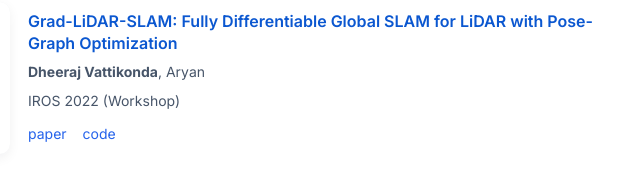
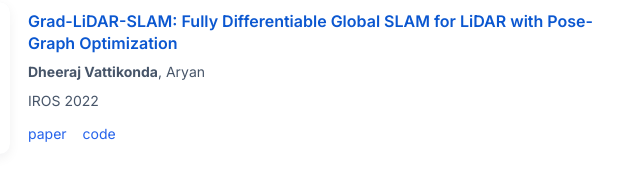
Before and after one commit to Vattikondadheeraj/dheerajvattikonda.github.io, a plain HTML site: page index.html in a window 1280 px wide. Shown: the part 1358-1550 px from the top of the page, 440-1080 px from the left. Drawn offline with Linux system fonts and the light colour scheme.

Commit message:
Fix paper venue formatting in index.html

```diff
--- a/index.html
+++ b/index.html
@@ -183,7 +183,7 @@
                     <a href="https://openreview.net/forum?id=tvPtqbjsKgX" target="_blank" rel="noopener noreferrer">Grad-LiDAR-SLAM: Fully Differentiable Global SLAM for LiDAR with Pose-Graph Optimization</a>
                 </div>
                 <div class="paper-authors"><strong>Dheeraj Vattikonda</strong>, Aryan</div>
-                <div class="paper-venue">IROS 2022 (Workshop)</div>
+                <div class="paper-venue">IROS 2022 </div>
                 <div class="paper-links">
                     <a href="https://openreview.net/pdf?id=tvPtqbjsKgX" target="_blank" rel="noopener noreferrer">paper</a>
                     <a href="#" target="_blank" rel="noopener noreferrer">code</a>
```
